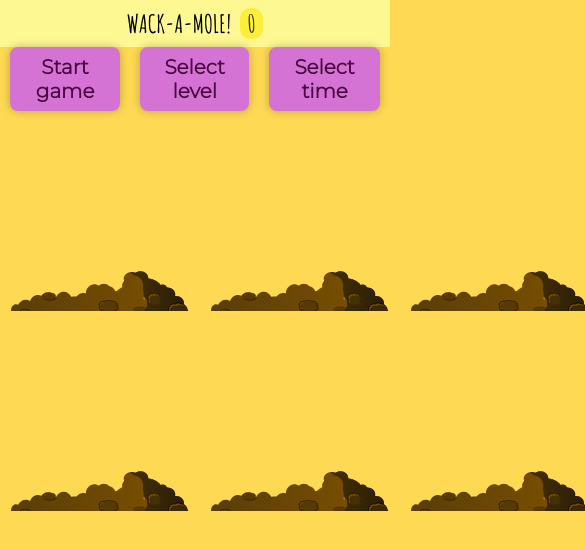
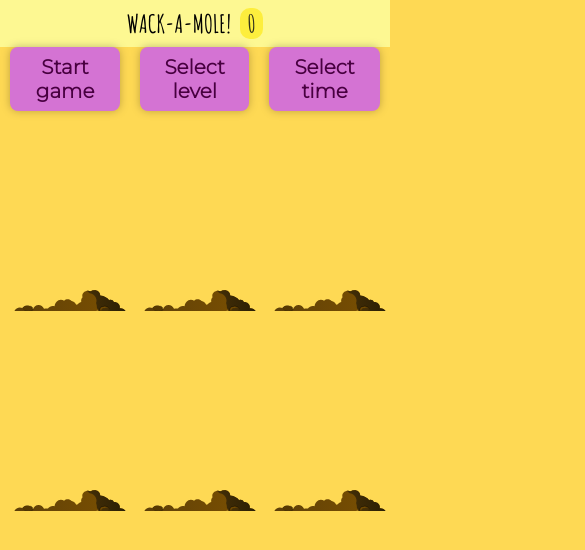
Before and after one commit to fernandademery/whackamole-game, a React (Create React App) app: page / in a window 390 px wide. Shown: the top 550 px of the page, 585 px wide, since content can reach past the window. Built offline with nearby package versions, Linux system fonts and the light colour scheme.

Commit message:
fixing design

```diff
--- a/src/App.css
+++ b/src/App.css
@@ -190,6 +190,14 @@ div.modal div {
     filter: drop-shadow(0px 0px 4px rgba(0, 0, 0, 0.25));
   }
 
+  .game {
+    width: 100%;
+    height: 400px;
+    display: flex;
+    flex-wrap: wrap;
+    margin: 0 auto;
+  }
+
   div.playing-options {
     font-size: 13px;
     font-weight: 300;
```
